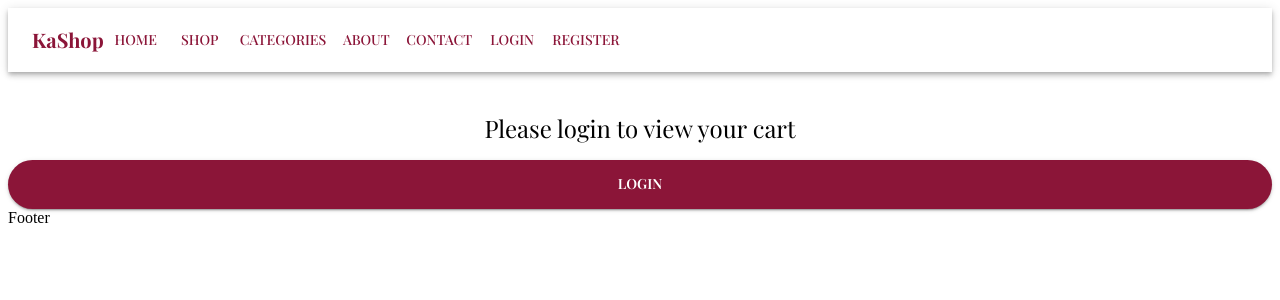
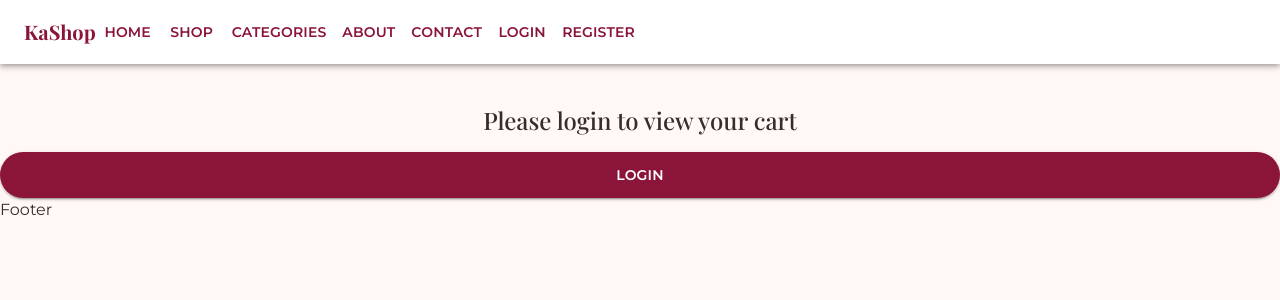
Before and after one commit to SojoodAsfour/kshop, a React (Vite) app: page /cart in a window 1280 px wide. Shown: the top 300 px of the page. Built offline with nearby package versions, Linux system fonts and the light colour scheme.

Commit message:
Update theme colors and typography

```diff
--- a/package.json
+++ b/package.json
@@ -12,6 +12,7 @@
   "dependencies": {
     "@emotion/react": "^11.14.0",
     "@emotion/styled": "^11.14.1",
+    "@fontsource/montserrat": "^5.3.0",
     "@fontsource/playfair-display": "^5.3.0",
     "@fontsource/roboto": "^5.3.0",
     "@hookform/resolvers": "^5.9.1",
--- a/src/App.jsx
+++ b/src/App.jsx
@@ -6,9 +6,9 @@ import theme from './theme';
 import {
   QueryClient,
   QueryClientProvider,
-  useQuery,
 } from '@tanstack/react-query'
 import { ToastContainer } from 'react-toastify';
+import { CssBaseline } from '@mui/material';
 
 const queryClient = new QueryClient();
 
@@ -16,6 +16,7 @@ export default function App() {
   return (
     <QueryClientProvider client={queryClient}>
          <ThemeProvider theme={theme}>
+          <CssBaseline />
            <RouterProvider router={router} />
            <ToastContainer />
          </ThemeProvider>
--- a/src/main.jsx
+++ b/src/main.jsx
@@ -1,4 +1,3 @@
-import { StrictMode } from 'react'
 import { createRoot } from 'react-dom/client'
 import '@fontsource/roboto/300.css';
 import '@fontsource/roboto/400.css';
--- a/src/pages/Cart/Cart.jsx
+++ b/src/pages/Cart/Cart.jsx
@@ -57,6 +57,7 @@ export default function Cart() {
             display: 'grid',
             gridTemplateColumns: { xs: '1fr', md: '2fr 1fr' },
             gap: 4,
+            backgroundColor: 'brand.main',
         }}>
             <Box>
                 {data?.items?.map((item) => (
--- a/src/theme.js
+++ b/src/theme.js
@@ -1,26 +1,131 @@
+
 import { createTheme } from '@mui/material/styles';
 
 import '@fontsource/playfair-display/400.css';
 import '@fontsource/playfair-display/500.css';
 import '@fontsource/playfair-display/600.css';
 import '@fontsource/playfair-display/700.css';
+import '@fontsource/montserrat/400.css';
+import '@fontsource/montserrat/500.css';
+import '@fontsource/montserrat/600.css';
+import '@fontsource/montserrat/700.css';
 
 const theme = createTheme({
+  spacing: 8,
+
+  breakpoints: {
+    values: {
+      xs: 0,
+      sm: 640,
+      md: 960,
+      lg: 1280,
+      xl: 1920,
+    },
+  },
+
   palette: {
+    mode: 'light',
+
     primary: {
       main: '#8B1538',
+      light: '#A72D4D',
+      dark: '#72102C',
+      contrastText: '#FFFFFF',
     },
+
     secondary: {
-      main: '#EEDDDD',
+      main: '#F6E5E2',
+      contrastText: '#352D2B',
     },
-    natural:{
-        main: '#6d6060',
-    }
+
+    natural: {
+      main: '#837275',
+    },
+
+    brand: {
+      main: '#8B1538',
+      contrastText: '#FFFFFF',
+    },
+
+    background: {
+      default: '#FFF8F6',
+      paper: '#FFFFFF',
+      soft: '#FFF0ED',
+      footer: '#E9D9D8',
+    },
+
+    text: {
+      primary: '#352D2B',
+      secondary: '#837275',
+    },
+
+    divider: '#EBDCDC',
+
+    success: {
+      main: '#4CAF50',
+    },
+
+    error: {
+      main: '#F44336',
+    },
+
+    info: {
+      main: '#2196F3',
+    },
   },
 
   typography: {
+  fontFamily: '"Montserrat", sans-serif',
+
+  h1: {
     fontFamily: '"Playfair Display", serif',
+    fontSize: '3rem',
+    fontWeight: 500,
+    lineHeight: 1,
+    letterSpacing: 0,
   },
+
+  h2: {
+    fontFamily: '"Playfair Display", serif',
+    fontSize: '2rem',
+    fontWeight: 500,
+  },
+
+  h3: {
+    fontFamily: '"Playfair Display", serif',
+    fontSize: '1.75rem',
+    fontWeight: 500,
+  },
+
+  h4: {
+    fontFamily: '"Playfair Display", serif',
+    fontWeight: 500,
+  },
+
+  h5: {
+    fontFamily: '"Playfair Display", serif',
+    fontWeight: 500,
+  },
+
+  h6: {
+    fontFamily: '"Playfair Display", serif',
+    fontWeight: 500,
+  },
+
+  body1: {
+    fontSize: '1rem',
+    fontWeight: 400,
+  },
+
+  button: {
+    fontSize: '0.875rem',
+    fontWeight: 600,
+    lineHeight: '22px',
+    letterSpacing: '0.14px',
+    textTransform: 'none',
+  },
+},
+
 });
 
 export default theme;
```
Also changed, not shown: 1 other file (tests, documents, lock files or other folders).
